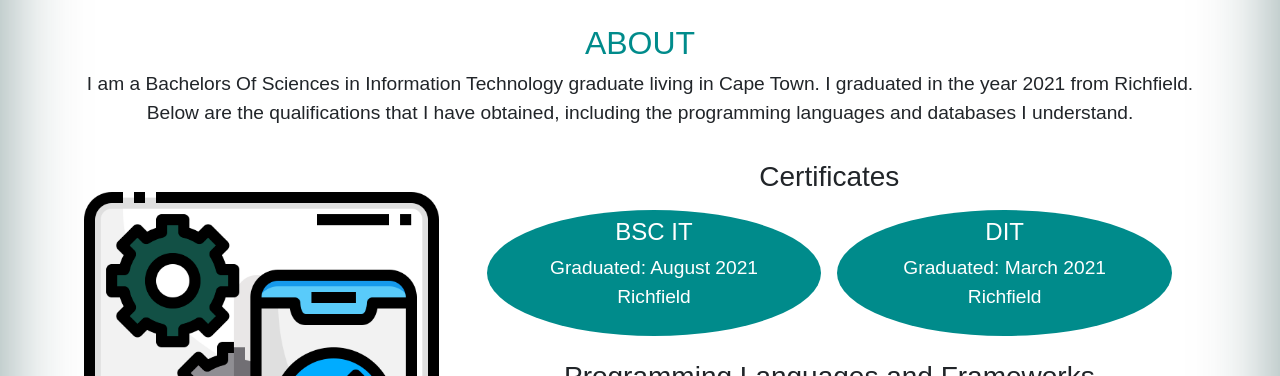
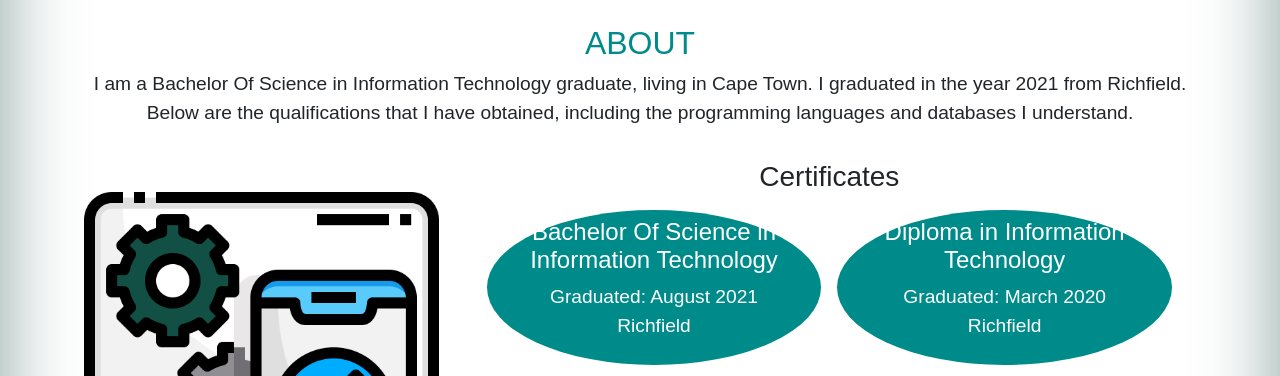
Before and after one commit to Arnold-A-Mubaiwa/portf_sov, a React (Create React App) app in the folder portfolio/: page / in a window 1280 px wide. Shown: the part 576-952 px from the top of the page. Built offline with nearby package versions, Linux system fonts and the light colour scheme.

Commit message:
v1.0 and  updates

```diff
--- a/portfolio/src/pages/Home.js
+++ b/portfolio/src/pages/Home.js
@@ -44,7 +44,7 @@ function Home() {
           <div className="section-title">
             <h2 className="text-cap">About</h2>
             <p>
-              I am a Bachelors Of Sciences in Information Technology graduate
+              I am a Bachelor Of Science in Information Technology graduate,
               living in Cape Town. I graduated in the year 2021 from Richfield.
               Below are the qualifications that I have obtained, including the
               programming languages and databases I understand.
@@ -60,7 +60,7 @@ function Home() {
                 <h3 className="">Certificates</h3>
                 <div className="row">
                   <div className="col-sm cert m-2 p-2">
-                    <h4>BSC IT</h4>
+                    <h4>Bachelor Of Science in Information Technology</h4>
                     <p>
                       Graduated: August 2021
                       <br />
@@ -68,9 +68,9 @@ function Home() {
                     </p>
                   </div>
                   <div className="col-sm m-2 cert p-2 ">
-                    <h4>DIT</h4>
+                    <h4>Diploma in Information Technology</h4>
                     <p>
-                      Graduated: March 2021
+                      Graduated: March 2020
                       <br />
                       Richfield
                     </p>
```
